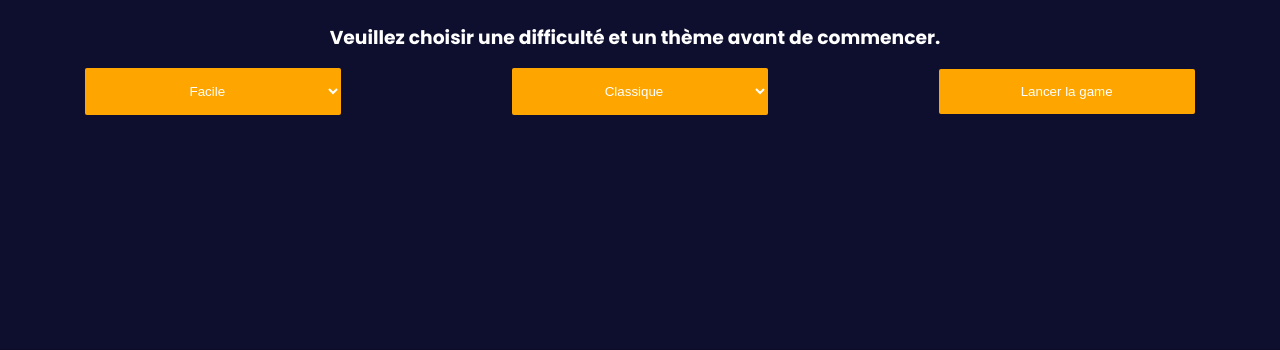
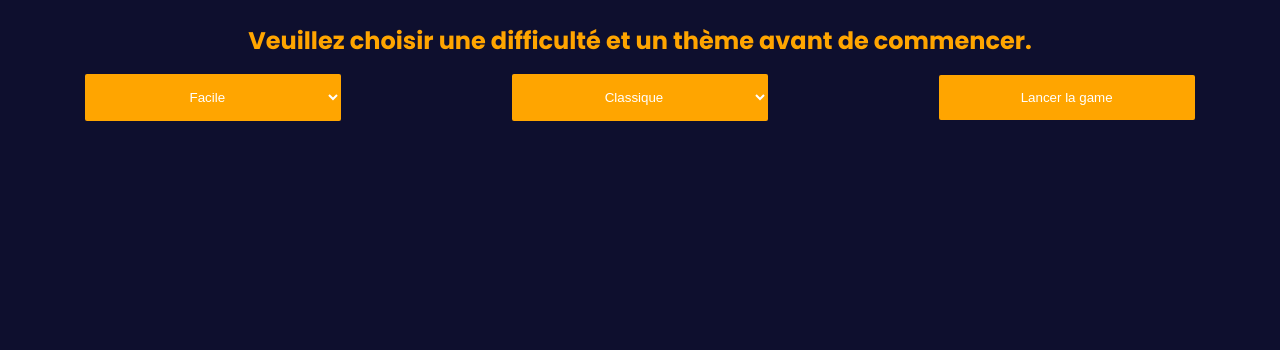
Before and after one commit to rinrina01/MEMORY, a PHP site: page /games/memory/memory_game.php in a window 1280 px wide. Shown: the part 300-650 px from the top of the page. Run offline with PHP 8.4, Linux system fonts and the light colour scheme.

Commit message:
couleur css

```diff
--- a/ASSETS/styles/memorylvl1.css
+++ b/ASSETS/styles/memorylvl1.css
@@ -202,3 +202,7 @@ button{
   border: none;
   margin-bottom: 15px;
 }
+
+h2{
+  color: orange;
+}
--- a/games/memory/memory_game.php
+++ b/games/memory/memory_game.php
@@ -25,7 +25,7 @@ require_once SITE_ROOT . 'utils/database.php';
 	<!------------------------------------------------------------->
 
 	<div class="choices" id="startText">
-		<h3>Veuillez choisir une difficulté et un thème avant de commencer.</h3>
+		<h2>Veuillez choisir une difficulté et un thème avant de commencer.</h2>
 	</div>
 
 	<div class="choices" id="startSelect">
```
